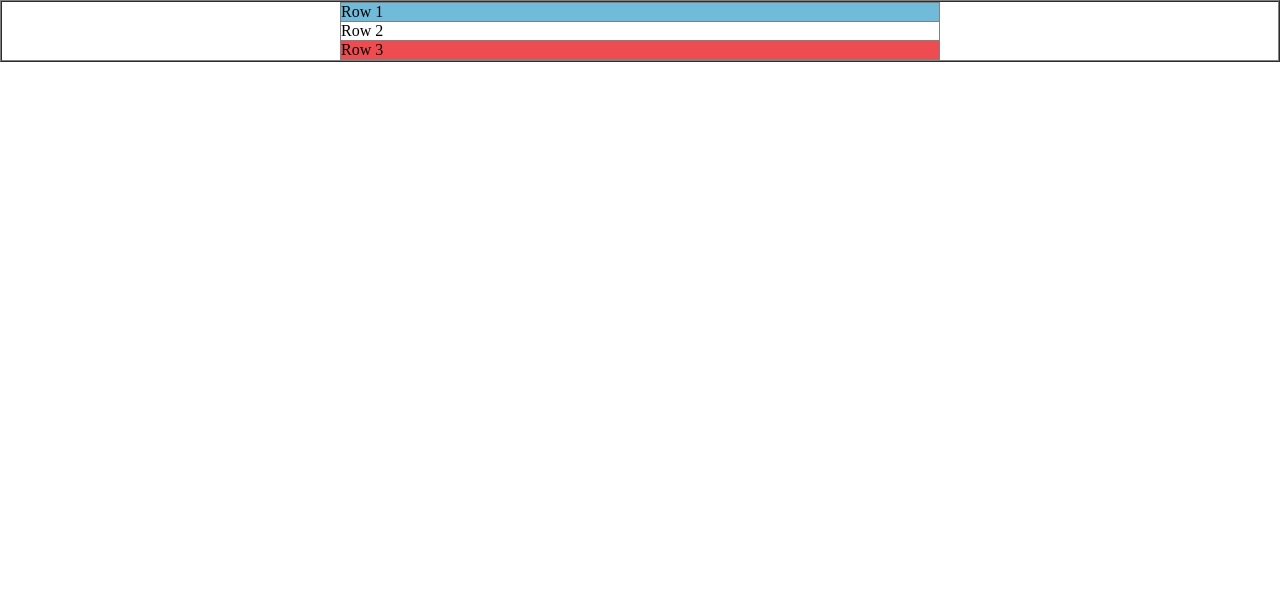
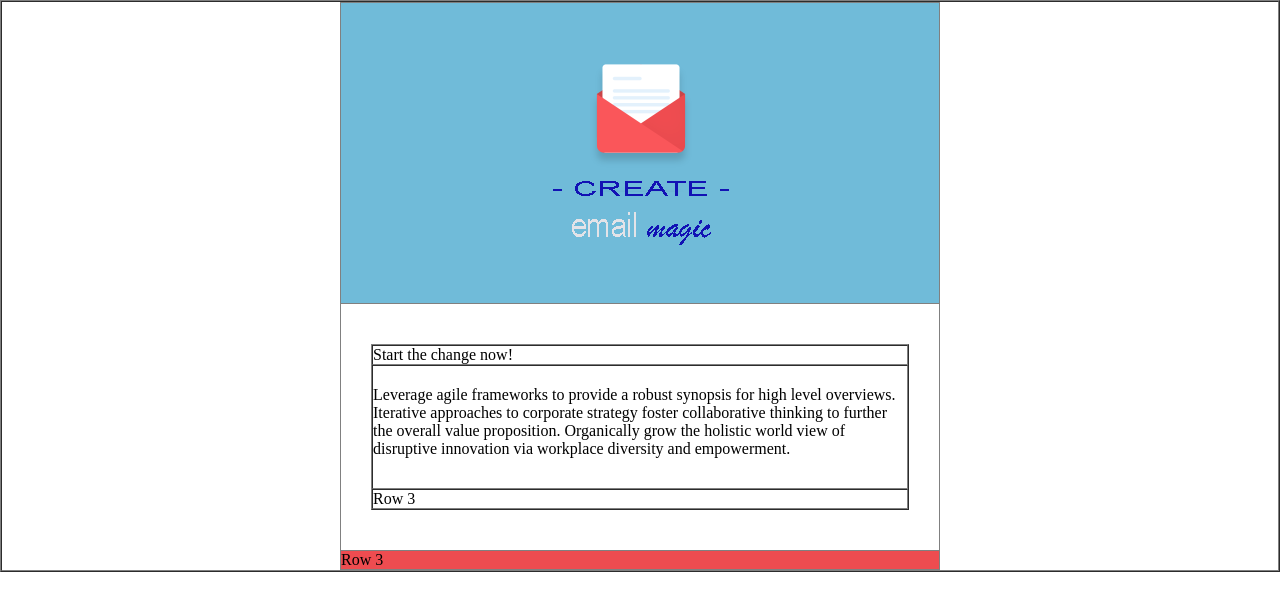
Before and after one commit to buffard/Html-email-template-tutorial, a plain HTML site: page index.html in a window 1280 px wide. Drawn offline with Linux system fonts and the light colour scheme.

Commit message:
updated styling added more rows

```diff
--- a/index.html
+++ b/index.html
@@ -12,14 +12,30 @@
 
       <table align="center" border="1" cellpadding="0" cellspacing="0" width="600" style="border-collapse: collapse;">
         <tr>
-          <td bgcolor="#70bbd9">
-            Row 1
+          <td align="center" bgcolor="#70bbd9" style="padding: 40px 0 30px 0;">
+              <img src="images/h1.png" alt="Creating Email Magic" width="300" height="230" style="display: block;" />
           </td>
         </tr>
         <tr>
-          <td bgcolor="#ffffff">
-            Row 2
-          </td>
+            <td bgcolor="#ffffff" style="padding: 40px 30px 40px 30px;">
+                <table border="1" cellpadding="0" cellspacing="0" width="100%">
+                 <tr>
+                  <td>
+                   Start the change now!
+                  </td>
+                 </tr>
+                 <tr>
+                  <td style="padding: 20px 0 30px 0;">
+                    Leverage agile frameworks to provide a robust synopsis for high level overviews. Iterative approaches to corporate strategy foster collaborative thinking to further the overall value proposition. Organically grow the holistic world view of disruptive innovation via workplace diversity and empowerment.
+                  </td>
+                 </tr>
+                 <tr>
+                  <td>
+                   Row 3
+                  </td>
+                 </tr>
+                </table>
+               </td>
         </tr>
         <tr>
           <td bgcolor="#ee4c50">
```
Also changed, not shown: images/h1.png (added).
